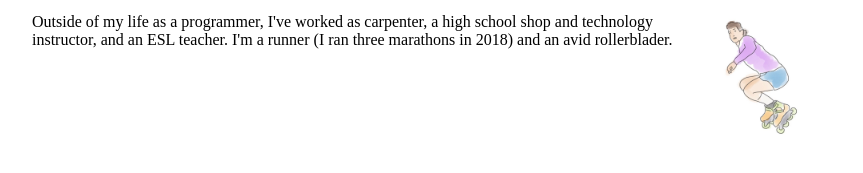
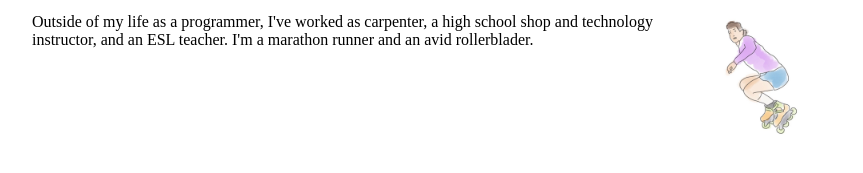
Before and after one commit to adamwatters/homepage, a Gatsby site: page /about in a window 1280 px wide. Shown: the part 935-1108 px from the top of the page, without its empty margins (208-1071 px from the left). Built offline with nearby package versions, Linux system fonts and the light colour scheme; Gatsby itself is replaced by a stand-in of ours.

Commit message:
updated gatsby

```diff
--- a/src/pages/about.js
+++ b/src/pages/about.js
@@ -254,8 +254,8 @@ const PortfolioPage = ({ location }) => (
           alt="bladejump"
         />
         Outside of my life as a programmer, I've worked as carpenter, a high
-        school shop and technology instructor, and an ESL teacher. I'm a runner
-        (I ran three marathons in 2018) and an avid rollerblader.
+        school shop and technology instructor, and an ESL teacher. I'm a
+        marathon runner and an avid rollerblader.
       </Paragraph>
     </WorkPageContainer>
   </>
```
Also changed, not shown: 1 other file.
